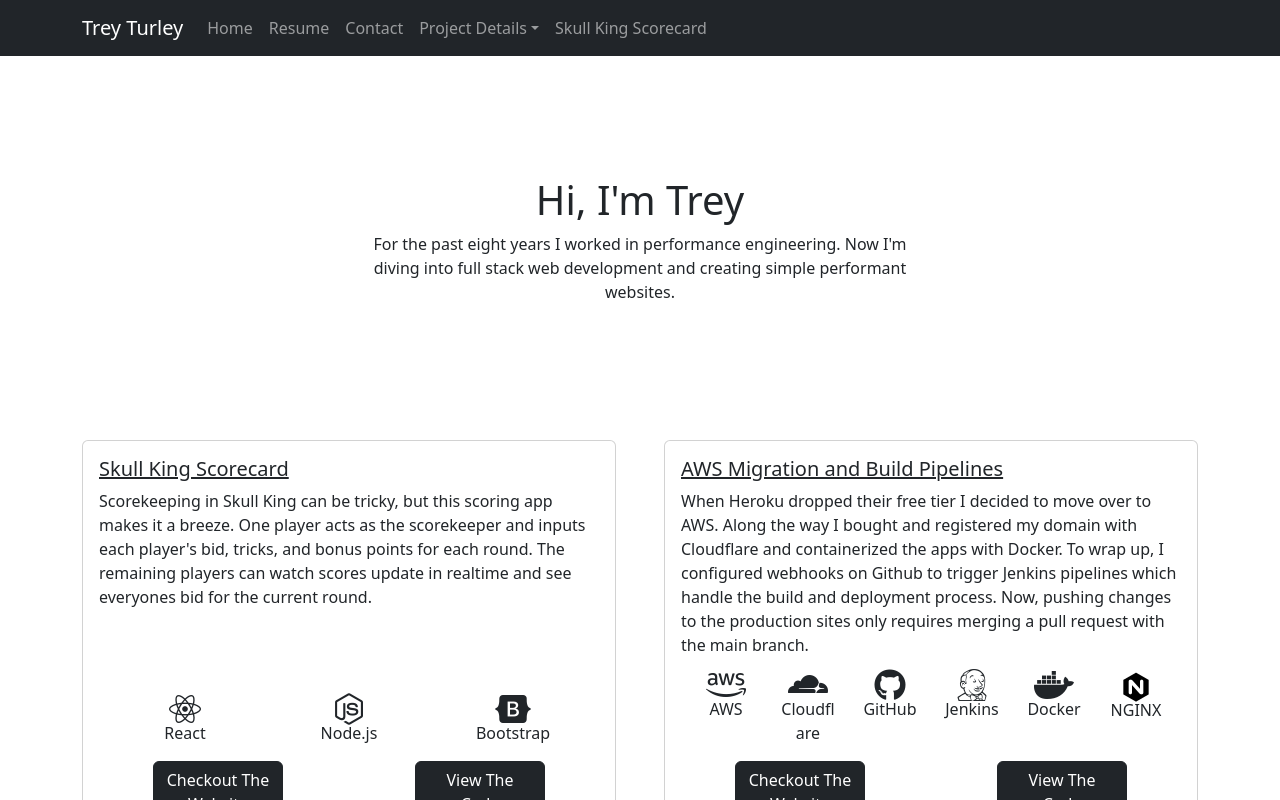
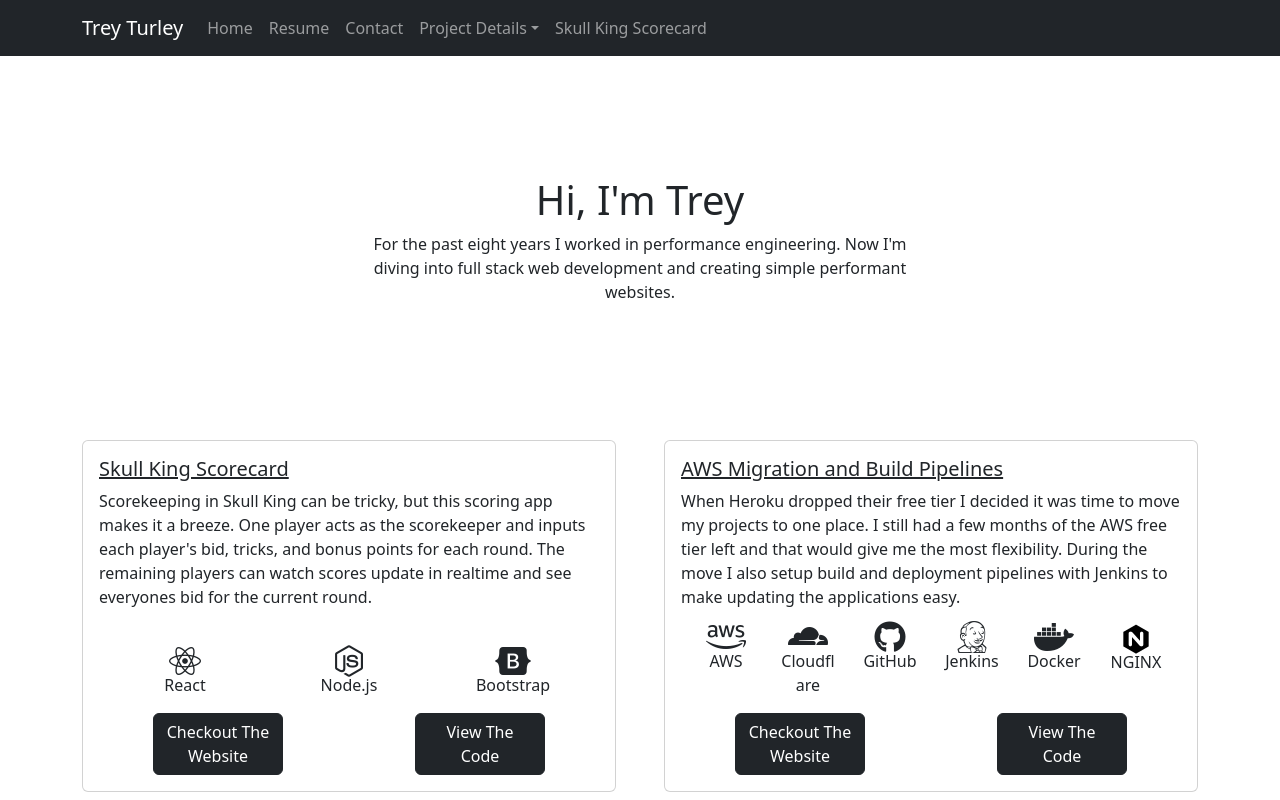
Before and after one commit to treyturley/treyturley.com, a React (Create React App) app: page / in a window 1280 px wide. Shown: the top 800 px of the page. Built offline with nearby package versions, Linux system fonts and the light colour scheme; the HTML template or start-up script is replaced by a standard one.

Commit message:
updates copy for AWS Migration project

```diff
--- a/src/pages/Home.jsx
+++ b/src/pages/Home.jsx
@@ -101,13 +101,12 @@ function Home() {
                   </Card.Title>
 
                   <Card.Text>
-                    When Heroku dropped their free tier I decided to move over
-                    to AWS. Along the way I bought and registered my domain with
-                    Cloudflare and containerized the apps with Docker. To wrap
-                    up, I configured webhooks on Github to trigger Jenkins
-                    pipelines which handle the build and deployment process.
-                    Now, pushing changes to the production sites only requires
-                    merging a pull request with the main branch.
+                    When Heroku dropped their free tier I decided it was time to
+                    move my projects to one place. I still had a few months of
+                    the AWS free tier left and that would give me the most
+                    flexibility. During the move I also setup build and
+                    deployment pipelines with Jenkins to make updating the
+                    applications easy.
                   </Card.Text>
                 </div>
 
```
